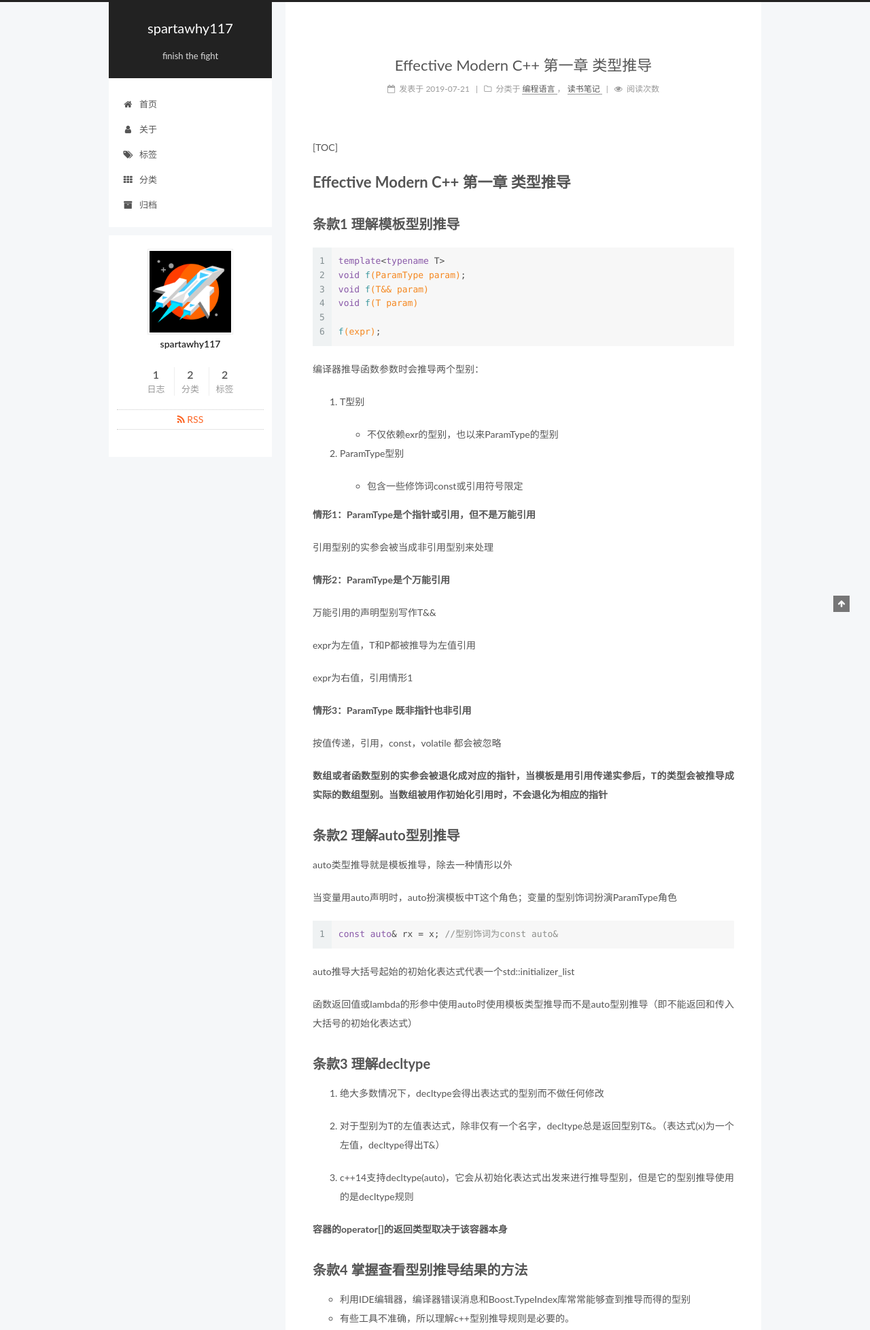
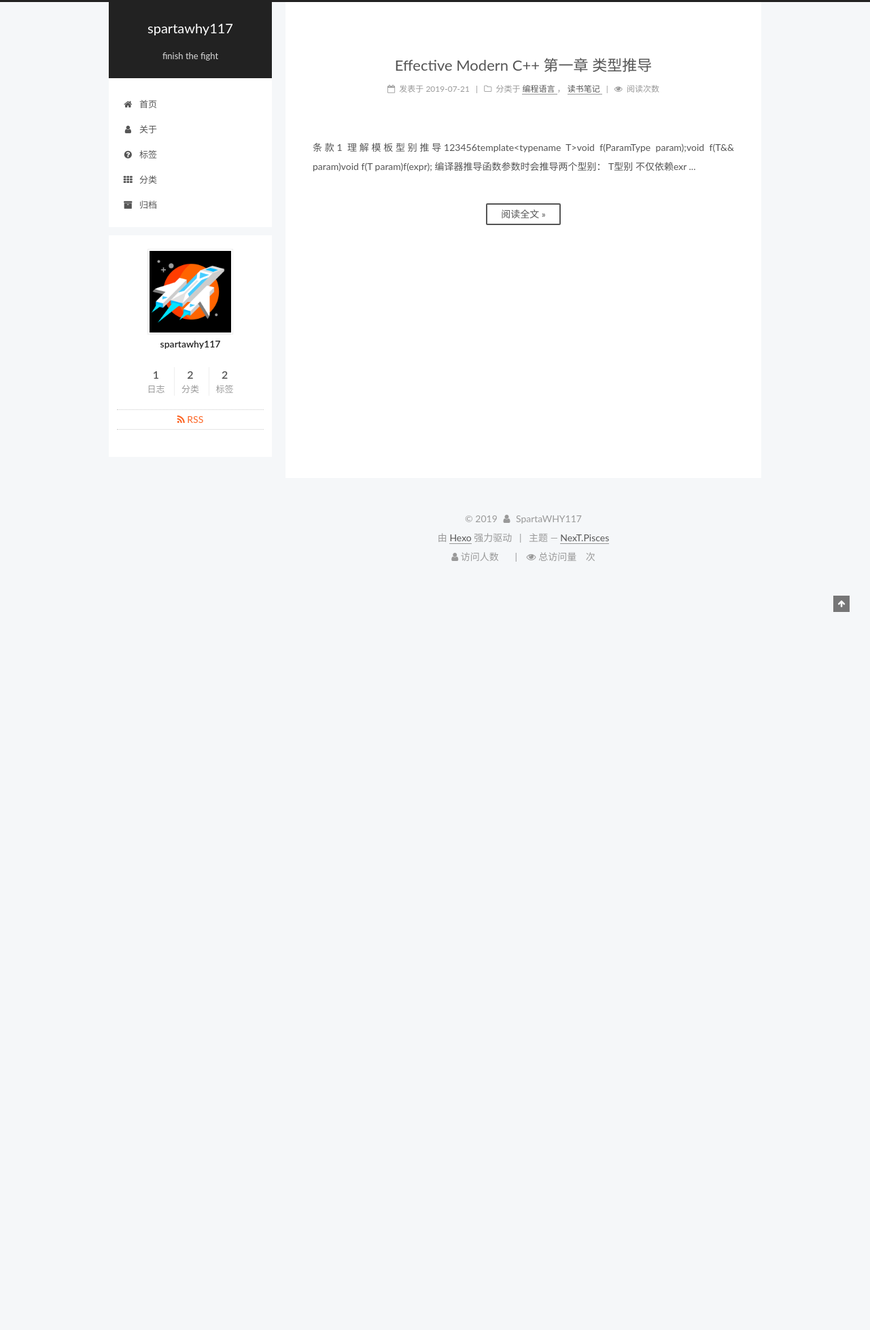
Before and after one commit to spartawhy117/spartawhy117.github.io, a plain HTML site: page index.html in a window 1280 px wide. Shown: the top 1956 px of the page at 68% size. After the commit the page ends 853 px from the top, so only its background shows below. Drawn offline with Linux system fonts and the light colour scheme; some packages are replaced by stand-ins of ours; a script that the page names is missing.

Commit message:
Site updated: 2019-07-21 23:51:03

```diff
--- a/css/main.css
+++ b/css/main.css
@@ -1943,7 +1943,7 @@ pre .javascript .function {
   width: 4px;
   height: 4px;
   border-radius: 50%;
-  background: #d0ffdf;
+  background: #5d382f;
 }
 .links-of-blogroll {
   font-size: 13px;
@@ -3111,3 +3111,6 @@ pre .javascript .function {
     text-align: justify;
   }
 }
+.post-toc .nav .nav-level-1>.nav-child {
+  display: block;
+}
--- a/index.html
+++ b/index.html
@@ -195,9 +195,9 @@
 
 
         <li class="menu-item menu-item-tags">
-          <a href="/tags/" rel="section">
+          <a href="/tags" rel="section">
 
-              <i class="menu-item-icon fa fa-fw fa-tags"></i> <br>
+              <i class="menu-item-icon fa fa-fw fa-question-circle"></i> <br>
 
             标签
           </a>
@@ -371,52 +371,21 @@
 
 
 
-            <p>[TOC]</p>
-<h1 id="Effective-Modern-C-第一章-类型推导"><a href="#Effective-Modern-C-第一章-类型推导" class="headerlink" title="Effective Modern C++ 第一章 类型推导"></a>Effective Modern C++ 第一章 类型推导</h1><h2 id="条款1-理解模板型别推导"><a href="#条款1-理解模板型别推导" class="headerlink" title="条款1 理解模板型别推导"></a>条款1 理解模板型别推导</h2><figure class="highlight c++"><table><tr><td class="gutter"><pre><span class="line">1</span><br><span class="line">2</span><br><span class="line">3</span><br><span class="line">4</span><br><span class="line">5</span><br><span class="line">6</span><br></pre></td><td class="code"><pre><span class="line"><span class="keyword">template</span>&lt;<span class="keyword">typename</span> T&gt;</span><br><span class="line"><span class="function"><span class="keyword">void</span> <span class="title">f</span><span class="params">(ParamType param)</span></span>;</span><br><span class="line"><span class="function"><span class="keyword">void</span> <span class="title">f</span><span class="params">(T&amp;&amp; param)</span></span></span><br><span class="line"><span class="function"><span class="keyword">void</span> <span class="title">f</span><span class="params">(T param)</span></span></span><br><span class="line"><span class="function"></span></span><br><span class="line"><span class="function"><span class="title">f</span><span class="params">(expr)</span></span>;</span><br></pre></td></tr></table></figure>
+          条款1 理解模板型别推导123456template&lt;typename T&gt;void f(ParamType param);void f(T&amp;&amp; param)void f(T param)f(expr);
 
-<p>编译器推导函数参数时会推导两个型别：</p>
-<ol>
-<li><p>T型别</p>
-<ul>
-<li>不仅依赖exr的型别，也以来ParamType的型别</li>
-</ul>
-</li>
-<li><p>ParamType型别</p>
-<ul>
-<li>包含一些修饰词const或引用符号限定</li>
-</ul>
-</li>
-</ol>
-<p><strong>情形1：ParamType是个指针或引用，但不是万能引用</strong></p>
-<p>引用型别的实参会被当成非引用型别来处理</p>
-<p><strong>情形2：ParamType是个万能引用</strong></p>
-<p>万能引用的声明型别写作T&amp;&amp;</p>
-<p>expr为左值，T和P都被推导为左值引用</p>
-<p>expr为右值，引用情形1</p>
-<p><strong>情形3：ParamType 既非指针也非引用</strong></p>
-<p>按值传递，引用，const，volatile 都会被忽略</p>
-<p><strong>数组或者函数型别的实参会被退化成对应的指针，当模板是用引用传递实参后，T的类型会被推导成实际的数组型别。当数组被用作初始化引用时，不会退化为相应的指针</strong></p>
-<h2 id="条款2-理解auto型别推导"><a href="#条款2-理解auto型别推导" class="headerlink" title="条款2 理解auto型别推导"></a>条款2 理解auto型别推导</h2><p>auto类型推导就是模板推导，除去一种情形以外</p>
-<p>当变量用auto声明时，auto扮演模板中T这个角色；变量的型别饰词扮演ParamType角色</p>
-<figure class="highlight c++"><table><tr><td class="gutter"><pre><span class="line">1</span><br></pre></td><td class="code"><pre><span class="line"><span class="keyword">const</span> <span class="keyword">auto</span>&amp; rx = x; <span class="comment">//型别饰词为const auto&amp;</span></span><br></pre></td></tr></table></figure>
+编译器推导函数参数时会推导两个型别：
 
-<p>auto推导大括号起始的初始化表达式代表一个std::initializer_list</p>
-<p>函数返回值或lambda的形参中使用auto时使用模板类型推导而不是auto型别推导（即不能返回和传入大括号的初始化表达式）</p>
-<h2 id="条款3-理解decltype"><a href="#条款3-理解decltype" class="headerlink" title="条款3 理解decltype"></a>条款3 理解decltype</h2><ol>
-<li><p>绝大多数情况下，decltype会得出表达式的型别而不做任何修改</p>
-</li>
-<li><p>对于型别为T的左值表达式，除非仅有一个名字，decltype总是返回型别T&amp;。（表达式(x)为一个左值，decltype得出T&amp;）</p>
-</li>
-<li><p>c++14支持decltype(auto)，它会从初始化表达式出发来进行推导型别，但是它的型别推导使用的是decltype规则 </p>
-</li>
-</ol>
-<p><strong>容器的operator[]的返回类型取决于该容器本身</strong></p>
-<h2 id="条款4-掌握查看型别推导结果的方法"><a href="#条款4-掌握查看型别推导结果的方法" class="headerlink" title="条款4 掌握查看型别推导结果的方法"></a>条款4 掌握查看型别推导结果的方法</h2><ul>
-<li>利用IDE编辑器，编译器错误消息和Boost.TypeIndex库常常能够查到推导而得的型别</li>
-<li>有些工具不准确，所以理解c++型别推导规则是必要的。</li>
-</ul>
+T型别
 
-
+不仅依赖exr
+          ...
+          <!--noindex-->
+          <div class="post-button text-center">
+            <a class="btn" href="/2019/07/21/Effective-Modern-C-第一章-类型推导/#more" rel="contents">
+              阅读全文 &raquo;
+            </a>
+          </div>
+          <!--/noindex-->
 
 
     </div>
@@ -519,10 +488,10 @@
 
 
               <div class="site-state-item site-state-tags">
-
+                <a href="/tags/index.html">
                   <span class="site-state-item-count">2</span>
                   <span class="site-state-item-name">标签</span>
-
+                </a>
               </div>
 
 
--- a/search.xml
+++ b/search.xml
@@ -3,7 +3,7 @@
   <entry>
     <title><![CDATA[Effective Modern C++ 第一章 类型推导]]></title>
     <url>%2F2019%2F07%2F21%2FEffective-Modern-C-%E7%AC%AC%E4%B8%80%E7%AB%A0-%E7%B1%BB%E5%9E%8B%E6%8E%A8%E5%AF%BC%2F</url>
-    <content type="text"><![CDATA[[TOC] Effective Modern C++ 第一章 类型推导条款1 理解模板型别推导123456template&lt;typename T&gt;void f(ParamType param);void f(T&amp;&amp; param)void f(T param)f(expr); 编译器推导函数参数时会推导两个型别： T型别 不仅依赖exr的型别，也以来ParamType的型别 ParamType型别 包含一些修饰词const或引用符号限定 情形1：ParamType是个指针或引用，但不是万能引用 引用型别的实参会被当成非引用型别来处理 情形2：ParamType是个万能引用 万能引用的声明型别写作T&amp;&amp; expr为左值，T和P都被推导为左值引用 expr为右值，引用情形1 情形3：ParamType 既非指针也非引用 按值传递，引用，const，volatile 都会被忽略 数组或者函数型别的实参会被退化成对应的指针，当模板是用引用传递实参后，T的类型会被推导成实际的数组型别。当数组被用作初始化引用时，不会退化为相应的指针 条款2 理解auto型别推导auto类型推导就是模板推导，除去一种情形以外 当变量用auto声明时，auto扮演模板中T这个角色；变量的型别饰词扮演ParamType角色 1const auto&amp; rx = x; //型别饰词为const auto&amp; auto推导大括号起始的初始化表达式代表一个std::initializer_list 函数返回值或lambda的形参中使用auto时使用模板类型推导而不是auto型别推导（即不能返回和传入大括号的初始化表达式） 条款3 理解decltype 绝大多数情况下，decltype会得出表达式的型别而不做任何修改 对于型别为T的左值表达式，除非仅有一个名字，decltype总是返回型别T&amp;。（表达式(x)为一个左值，decltype得出T&amp;） c++14支持decltype(auto)，它会从初始化表达式出发来进行推导型别，但是它的型别推导使用的是decltype规则 容器的operator[]的返回类型取决于该容器本身 条款4 掌握查看型别推导结果的方法 利用IDE编辑器，编译器错误消息和Boost.TypeIndex库常常能够查到推导而得的型别 有些工具不准确，所以理解c++型别推导规则是必要的。]]></content>
+    <content type="text"><![CDATA[条款1 理解模板型别推导123456template&lt;typename T&gt;void f(ParamType param);void f(T&amp;&amp; param)void f(T param)f(expr); 编译器推导函数参数时会推导两个型别： T型别 不仅依赖exr的型别，也以来ParamType的型别 ParamType型别 包含一些修饰词const或引用符号限定 情形1：ParamType是个指针或引用，但不是万能引用 引用型别的实参会被当成非引用型别来处理 情形2：ParamType是个万能引用 万能引用的声明型别写作T&amp;&amp; expr为左值，T和P都被推导为左值引用 expr为右值，引用情形1 情形3：ParamType 既非指针也非引用 按值传递，引用，const，volatile 都会被忽略 数组或者函数型别的实参会被退化成对应的指针，当模板是用引用传递实参后，T的类型会被推导成实际的数组型别。当数组被用作初始化引用时，不会退化为相应的指针 条款2 理解auto型别推导auto类型推导就是模板推导，除去一种情形以外 当变量用auto声明时，auto扮演模板中T这个角色；变量的型别饰词扮演ParamType角色 1const auto&amp; rx = x; //型别饰词为const auto&amp; auto推导大括号起始的初始化表达式代表一个std::initializer_list 函数返回值或lambda的形参中使用auto时使用模板类型推导而不是auto型别推导（即不能返回和传入大括号的初始化表达式） 条款3 理解decltype 绝大多数情况下，decltype会得出表达式的型别而不做任何修改 对于型别为T的左值表达式，除非仅有一个名字，decltype总是返回型别T&amp;。（表达式(x)为一个左值，decltype得出T&amp;） c++14支持decltype(auto)，它会从初始化表达式出发来进行推导型别，但是它的型别推导使用的是decltype规则 容器的operator[]的返回类型取决于该容器本身 条款4 掌握查看型别推导结果的方法 利用IDE编辑器，编译器错误消息和Boost.TypeIndex库常常能够查到推导而得的型别 有些工具不准确，所以理解c++型别推导规则是必要的。]]></content>
       <categories>
         <category>编程语言</category>
         <category>读书笔记</category>
```
Also changed, not shown: 2019/07/21/Effective-Modern-C-第一章-类型推导/index.html (+10 -11 lines), about/index.html (+4 -4 lines), archives/2019/07/index.html (+4 -4 lines), archives/2019/index.html (+4 -4 lines), archives/index.html (+4 -4 lines), atom.xml (+4 -5 lines), categories/index.html (+4 -4 lines), categories/编程语言/index.html (+4 -4 lines), categories/读书笔记/index.html (+4 -4 lines), sitemap.xml (+8 -8 lines), tags/C/index.html (+4 -4 lines), tags/Effective-Modern-C/index.html (+4 -4 lines), tags/index.html (+13 -6 lines).
